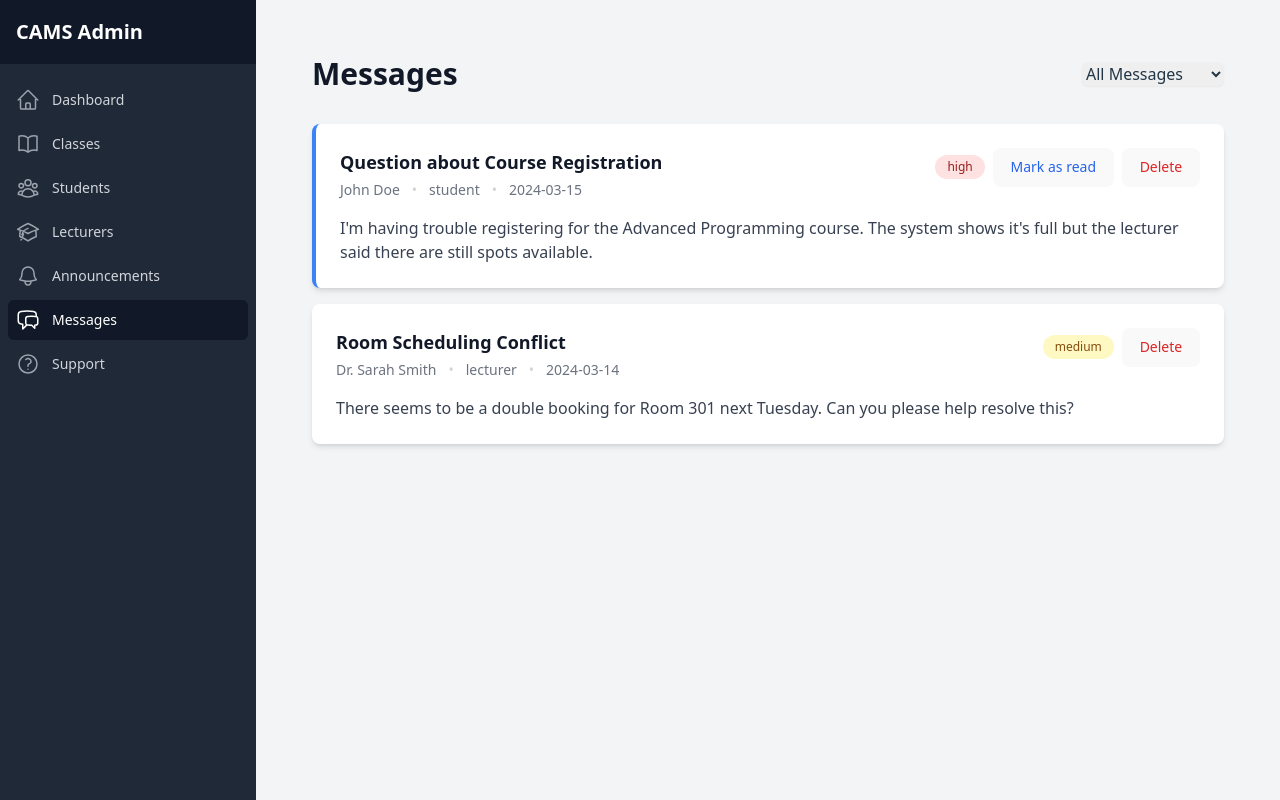
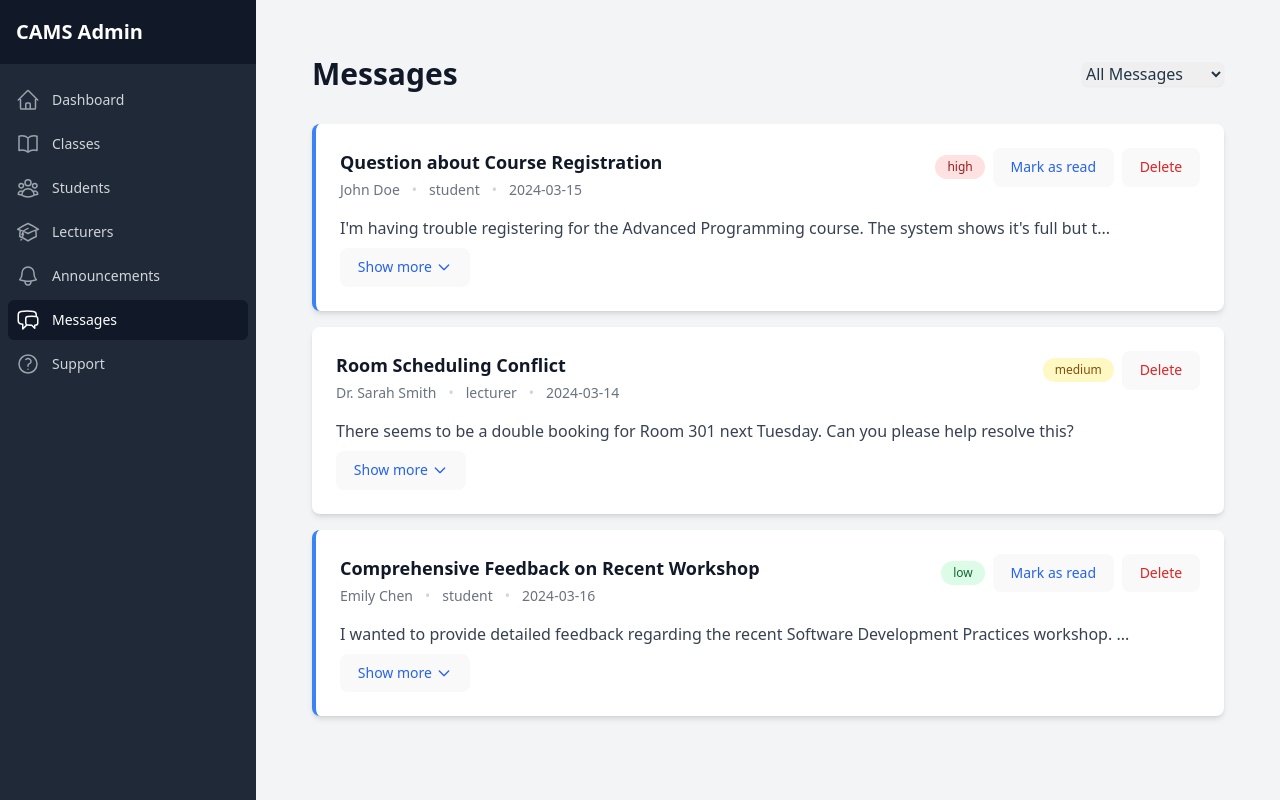
Before and after one commit to me-key-0/cams_admin, a React (Vite) app: page /admin/messages in a window 1280 px wide. Built offline with nearby package versions, Linux system fonts and the light colour scheme.

Commit message:
updated messages page

```diff
--- a/src/pages/admin/Messages.tsx
+++ b/src/pages/admin/Messages.tsx
@@ -9,6 +9,11 @@ interface Message {
   role: "student" | "lecturer";
   date: string;
   isRead: boolean;
+  replies?: {
+    sender: string;
+    message: string;
+    date: string;
+  }[];
 }
 
 const Messages = () => {
@@ -23,6 +28,7 @@ const Messages = () => {
       role: "student",
       date: "2024-03-15",
       isRead: false,
+      replies: [],
     },
     {
       id: 2,
@@ -33,8 +39,23 @@ const Messages = () => {
       role: "lecturer",
       date: "2024-03-14",
       isRead: true,
+      replies: [],
     },
+    {
+      id: 3,
+      subject: "Comprehensive Feedback on Recent Workshop",
+      message: "I wanted to provide detailed feedback regarding the recent Software Development Practices workshop. The session was incredibly informative, but I noticed several areas that could be improved for future iterations. First, the hands-on coding segments were excellent, but we could benefit from more time allocated to these practical sessions. Many students, myself included, were just getting into the flow when we had to move on to the next topic. Second, while the advanced debugging techniques were well-explained, it would be helpful to have supplementary documentation or resources we could reference later. The section on version control and collaborative development was particularly strong, though some beginners found it slightly overwhelming. Perhaps we could consider splitting this into two separate sessions - basic and advanced? Additionally, I've collected feedback from other participants, and there's a general consensus that more real-world case studies would be beneficial. Lastly, the Q&A session at the end was rushed - maybe we could extend the workshop duration by 30 minutes to accommodate more questions? I'm happy to discuss these points in more detail if you'd like.",
+      priority: "low",
+      sender: "Emily Chen",
+      role: "student",
+      date: "2024-03-16",
+      isRead: false,
+      replies: [],
+    }
   ]);
+
+  const [expandedMessageId, setExpandedMessageId] = useState<number | null>(null);
+  const [replyText, setReplyText] = useState("");
 
   const getPriorityColor = (priority: string) => {
     switch (priority) {
@@ -57,6 +78,35 @@ const Messages = () => {
 
   const deleteMessage = (id: number) => {
     setMessages(messages.filter(msg => msg.id !== id));
+  };
+
+  const handleReply = (messageId: number) => {
+    if (!replyText.trim()) return;
+
+    setMessages(messages.map(msg => {
+      if (msg.id === messageId) {
+        return {
+          ...msg,
+          replies: [
+            ...(msg.replies || []),
+            {
+              sender: "Admin", // Replace with actual admin name
+              message: replyText,
+              date: new Date().toISOString().split('T')[0],
+            }
+          ]
+        };
+      }
+      return msg;
+    }));
+    setReplyText("");
+  };
+
+  const truncateMessage = (message: string) => {
+    const firstLine = message.split('\n')[0];
+    const maxLength = 100;
+    if (firstLine.length <= maxLength) return firstLine;
+    return `${firstLine.substring(0, maxLength)}...`;
   };
 
   return (
@@ -88,7 +138,13 @@ const Messages = () => {
                 !message.isRead ? "border-l-4 border-blue-500" : ""
               }`}
             >
-              <div className="flex justify-between items-start mb-4">
+              <div
+                className="flex justify-between items-start mb-4 cursor-pointer"
+                onClick={() => {
+                  setExpandedMessageId(expandedMessageId === message.id ? null : message.id);
+                  if (!message.isRead) markAsRead(message.id);
+                }}
+              >
                 <div className="flex items-start space-x-4">
                   <div>
                     <h3 className="text-lg font-semibold text-gray-900 mb-1">
@@ -113,21 +169,111 @@ const Messages = () => {
                   </span>
                   {!message.isRead && (
                     <button
-                      onClick={() => markAsRead(message.id)}
+                      onClick={(e) => {
+                        e.stopPropagation();
+                        markAsRead(message.id);
+                      }}
                       className="text-blue-600 hover:text-blue-800 text-sm font-medium"
                     >
                       Mark as read
                     </button>
                   )}
                   <button
-                    onClick={() => deleteMessage(message.id)}
+                    onClick={(e) => {
+                      e.stopPropagation();
+                      deleteMessage(message.id);
+                    }}
                     className="text-red-600 hover:text-red-800 text-sm font-medium"
                   >
                     Delete
                   </button>
                 </div>
               </div>
-              <p className="text-gray-700 whitespace-pre-wrap">{message.message}</p>
+
+              {expandedMessageId === message.id ? (
+                <div className="mt-4">
+                  <p className="text-gray-700 whitespace-pre-wrap mb-6">{message.message}</p>
+
+                  {/* Replies Section */}
+                  {message.replies && message.replies.length > 0 && (
+                    <div className="ml-6 border-l-2 border-gray-200 pl-4 mb-4">
+                      <h4 className="text-sm font-semibold text-gray-700 mb-2">Replies</h4>
+                      {message.replies.map((reply, index) => (
+                        <div key={index} className="mb-3 bg-gray-50 rounded-lg p-3">
+                          <div className="flex justify-between text-sm text-gray-600 mb-1">
+                            <span className="font-medium">{reply.sender}</span>
+                            <span>{reply.date}</span>
+                          </div>
+                          <p className="text-gray-700">{reply.message}</p>
+                        </div>
+                      ))}
+                    </div>
+                  )}
+
+                  {/* Reply Input */}
+                  <div className="mt-4">
+                    <textarea
+                      value={replyText}
+                      onChange={(e) => setReplyText(e.target.value)}
+                      placeholder="Type your reply..."
+                      className="w-full p-3 border border-gray-300 rounded-md focus:ring-blue-500 focus:border-blue-500"
+                      rows={3}
+                    />
+                    <div className="flex justify-between items-center mt-2">
+                      <button
+                        onClick={() => handleReply(message.id)}
+                        className="px-4 py-2 bg-blue-600 text-white rounded-md hover:bg-blue-700 transition-colors"
+                      >
+                        Send Reply
+                      </button>
+                      <button
+                        onClick={() => setExpandedMessageId(null)}
+                        className="text-gray-600 hover:text-gray-800 text-sm flex items-center"
+                      >
+                        Show less
+                        <svg
+                          className="w-4 h-4 ml-1 transform rotate-180"
+                          fill="none"
+                          stroke="currentColor"
+                          viewBox="0 0 24 24"
+                          xmlns="http://www.w3.org/2000/svg"
+                        >
+                          <path
+                            strokeLinecap="round"
+                            strokeLinejoin="round"
+                            strokeWidth={2}
+                            d="M19 9l-7 7-7-7"
+                          />
+                        </svg>
+                      </button>
+                    </div>
+                  </div>
+                </div>
+              ) : (
+                <div>
+                  <p className="text-gray-700">{truncateMessage(message.message)}</p>
+                  <button
+                    onClick={() => setExpandedMessageId(message.id)}
+                    className="text-blue-600 hover:text-blue-800 text-sm mt-2 flex items-center"
+                  >
+                    Show more
+                    <svg
+                      className="w-4 h-4 ml-1"
+                      fill="none"
+                      stroke="currentColor"
+                      viewBox="0 0 24 24"
+                      xmlns="http://www.w3.org/2000/svg"
+                    >
+                      <path
+                        strokeLinecap="round"
+                        strokeLinejoin="round"
+                        strokeWidth={2}
+                        d="M19 9l-7 7-7-7"
+                      />
+                    </svg>
+                  </button>
+                </div>
+              )}
             </div>
           ))
         )}
```
